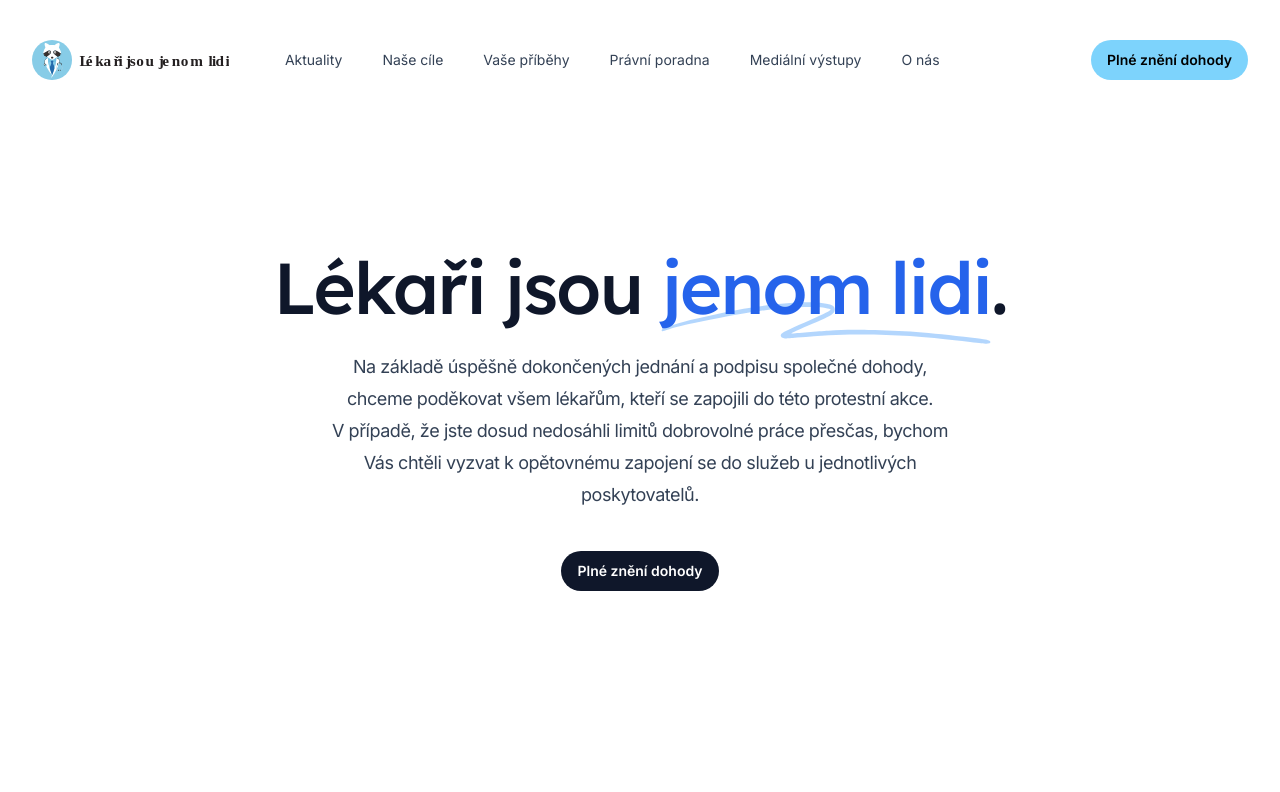
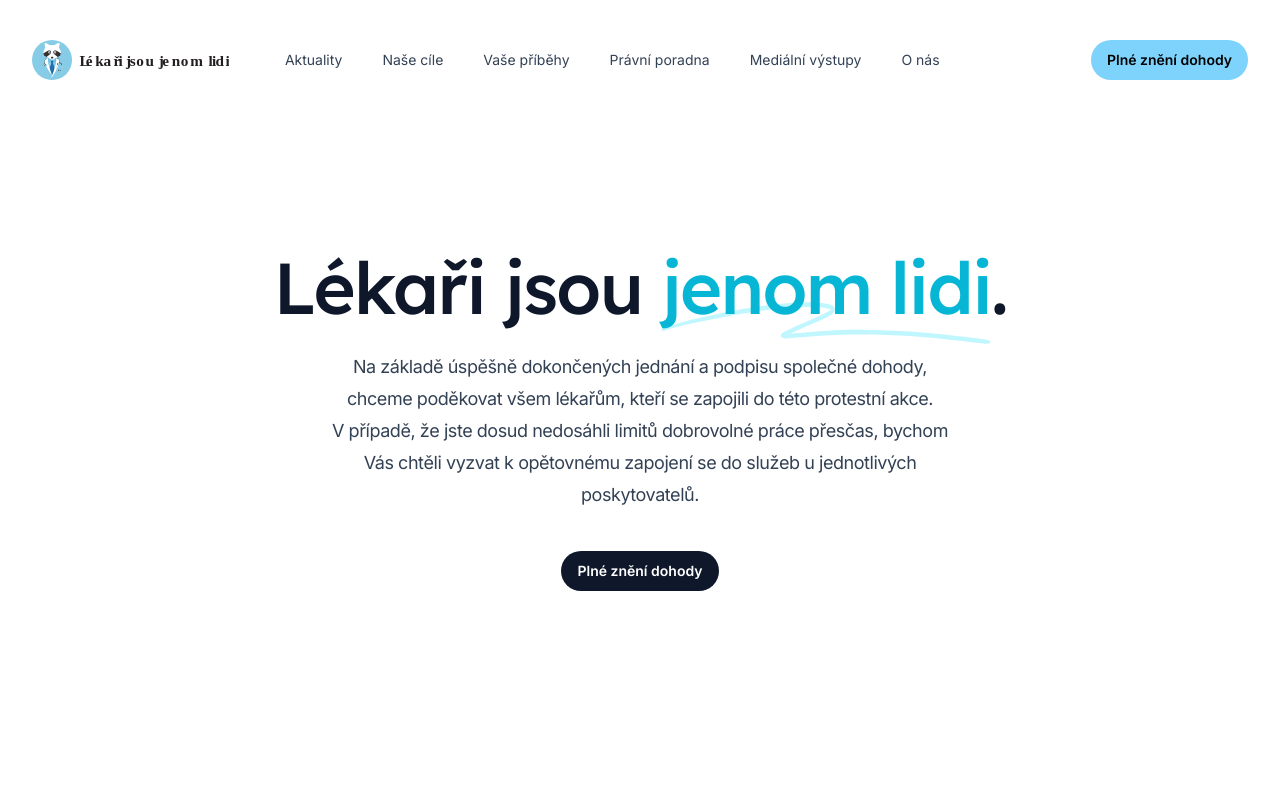
Before and after one commit to ohweb/lekari-jsou-jenom-lidi, a Next.js app: page / in a window 1280 px wide. Shown: the top 792 px of the page. Built offline with nearby package versions, Linux system fonts and the light colour scheme.

Commit message:
fix: update color in hero section to match better with color scheme of Lekari jsou jenom lidi movement

```diff
--- a/src/components/Hero.tsx
+++ b/src/components/Hero.tsx
@@ -9,11 +9,12 @@ export function Hero() {
       <Container className="pb-16 pt-20 text-center lg:pt-32">
         <h1 className="mx-auto max-w-4xl font-display text-5xl font-medium tracking-tight text-slate-900 sm:text-7xl">
           Lékaři jsou{' '}
-          <span className="relative whitespace-nowrap text-blue-600">
+          <span className="relative whitespace-nowrap text-cyan-500">
+            {/* biome-ignore lint/a11y/noSvgWithoutTitle: <explanation> */}
             <svg
               aria-hidden="true"
               viewBox="0 0 418 42"
-              className="absolute left-0 top-2/3 h-[0.58em] w-full fill-blue-300/70"
+              className="absolute left-0 top-2/3 h-[0.58em] w-full fill-cyan-200/70"
               preserveAspectRatio="none"
             >
               <path d="M203.371.916c-26.013-2.078-76.686 1.963-124.73 9.946L67.3 12.749C35.421 18.062 18.2 21.766 6.004 25.934 1.244 27.561.828 27.778.874 28.61c.07 1.214.828 1.121 9.595-1.176 9.072-2.377 17.15-3.92 39.246-7.496C123.565 7.986 157.869 4.492 195.942 5.046c7.461.108 19.25 1.696 19.17 2.582-.107 1.183-7.874 4.31-25.75 10.366-21.992 7.45-35.43 12.534-36.701 13.884-2.173 2.308-.202 4.407 4.442 4.734 2.654.187 3.263.157 15.593-.78 35.401-2.686 57.944-3.488 88.365-3.143 46.327.526 75.721 2.23 130.788 7.584 19.787 1.924 20.814 1.98 24.557 1.332l.066-.011c1.201-.203 1.53-1.825.399-2.335-2.911-1.31-4.893-1.604-22.048-3.261-57.509-5.556-87.871-7.36-132.059-7.842-23.239-.254-33.617-.116-50.627.674-11.629.54-42.371 2.494-46.696 2.967-2.359.259 8.133-3.625 26.504-9.81 23.239-7.825 27.934-10.149 28.304-14.005.417-4.348-3.529-6-16.878-7.066Z" />
@@ -32,6 +33,7 @@ export function Hero() {
         <div className="mt-10 flex justify-center gap-x-6">
           <Button href="/plne-zneni-dohody">Plné znění dohody</Button>
           <Button href="/" variant="outline" className={'hidden'}>
+            {/* biome-ignore lint/a11y/noSvgWithoutTitle: <explanation> */}
             <svg
               aria-hidden="true"
               className="h-3 w-3 flex-none fill-blue-600 group-active:fill-current"
```
